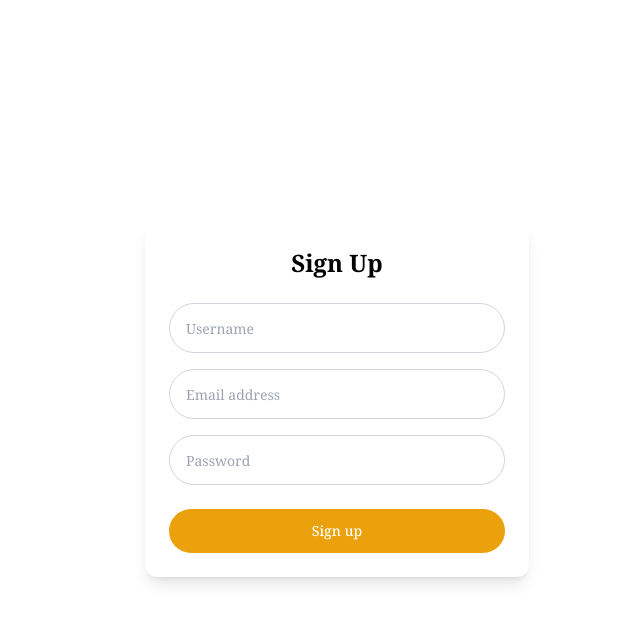
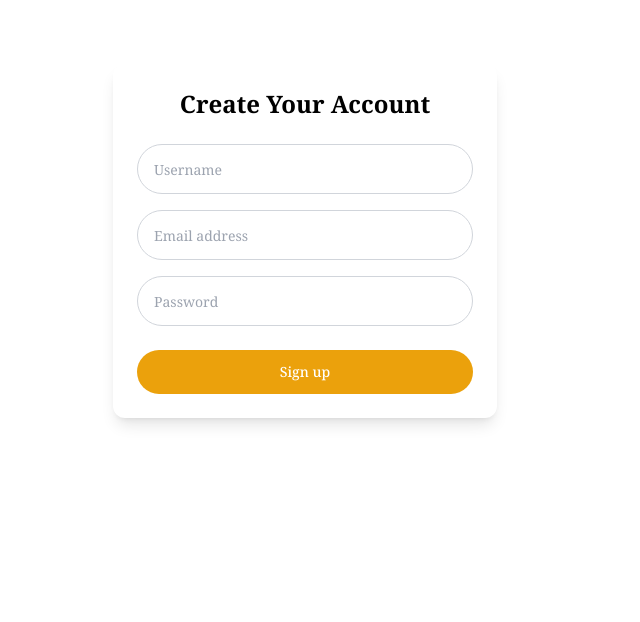
Before and after one commit to joy935/musicmanag, a Next.js app: page /signup in a window 1280 px wide. Shown: the top 622 px of the page, without its empty margins (303-943 px from the left). Built offline with nearby package versions, Linux system fonts and the light colour scheme.

Commit message:
restyled

```diff
--- a/src/app/login/page.tsx
+++ b/src/app/login/page.tsx
@@ -47,7 +47,8 @@ export default function Login() {
     };
 
 return (
-    <main className="flex items-center justify-center min-h-screen px-4 py-10 bg-background">
+    <main className="min-h-screen bg-background flex flex-col items-center px-4 py-16">
+        <div className="w-full max-w-md space-y-6">
             <form className="w-full max-w-sm space-y-6 p-6 bg-white rounded-xl shadow-lg"
             onSubmit={handleSubmit}>
                 <h1 className="text-2xl font-semibold text-center">Log In</h1>
@@ -82,6 +83,7 @@ return (
                 { success && <div className="mt-4 text-green-500">{success}</div> }
                 { error && <div className="mt-4 text-red-500">{error}</div> }
             </form>
+        </div>
     </main>
     );
 }
--- a/src/app/signup/page.tsx
+++ b/src/app/signup/page.tsx
@@ -54,10 +54,11 @@ export default function Signup() {
     };
 
     return (
-    <main className="flex items-center justify-center min-h-screen px-4 py-10 bg-background">
+        <main className="min-h-screen bg-background flex flex-col items-center px-4 py-16">
+            <div className="w-full max-w-md space-y-6">
                 <form className="w-full max-w-sm space-y-6 p-6 bg-white rounded-xl shadow-lg"
                 onSubmit={handleSubmit}>
-        <h1 className="text-2xl font-semibold text-center">Sign Up</h1>
+                    <h1 className="text-2xl font-bold text-center">Create Your Account</h1>
 
                     <div className="space-y-4">
                         <div className="border border-gray-300 rounded-full px-4 py-3">
@@ -82,9 +83,11 @@ export default function Signup() {
                         Sign up
                         </button>
                     </div>
+
                     { success && <div className="mt-4 text-green-500">{success}</div> }
                     { error && <div className="mt-4 text-red-500">{error}</div> }
                 </form>
+            </div>
         </main>
     );
 }
```
Lines whose indentation alone changed are shown as unchanged.
